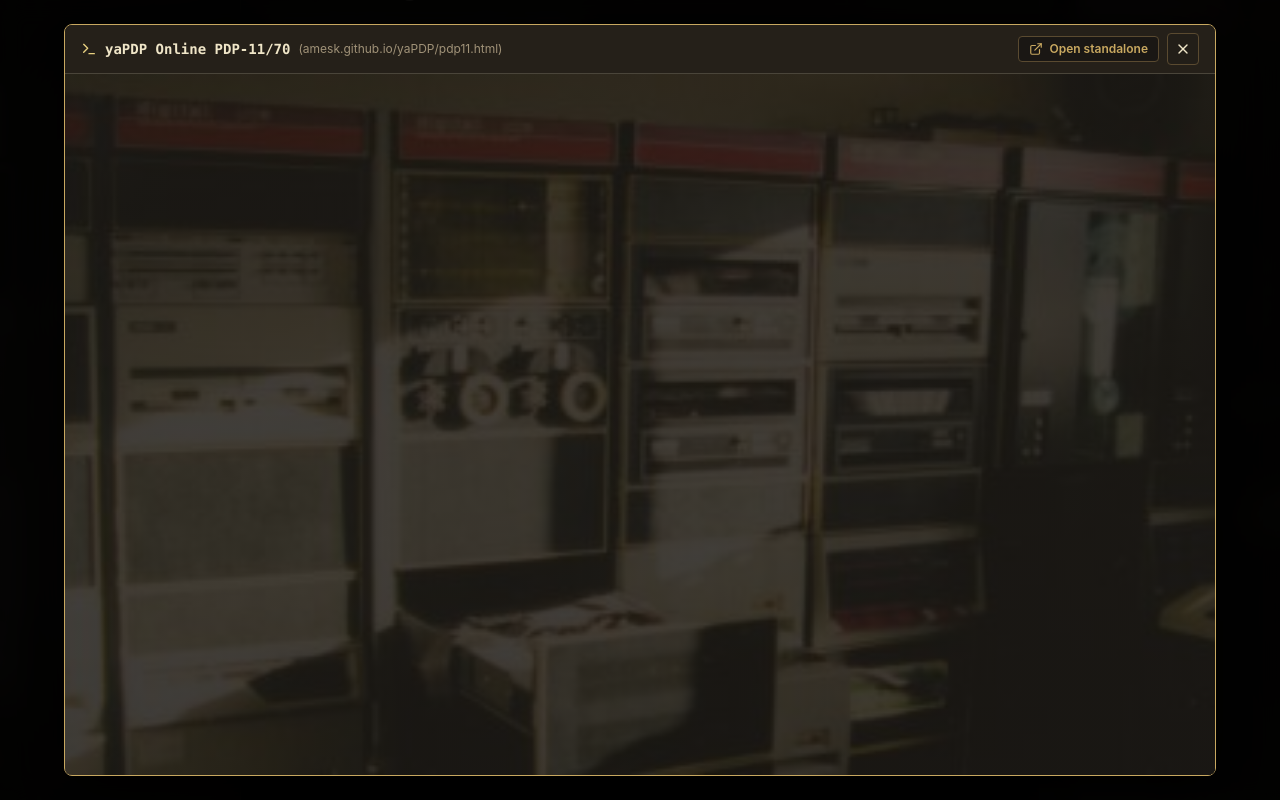
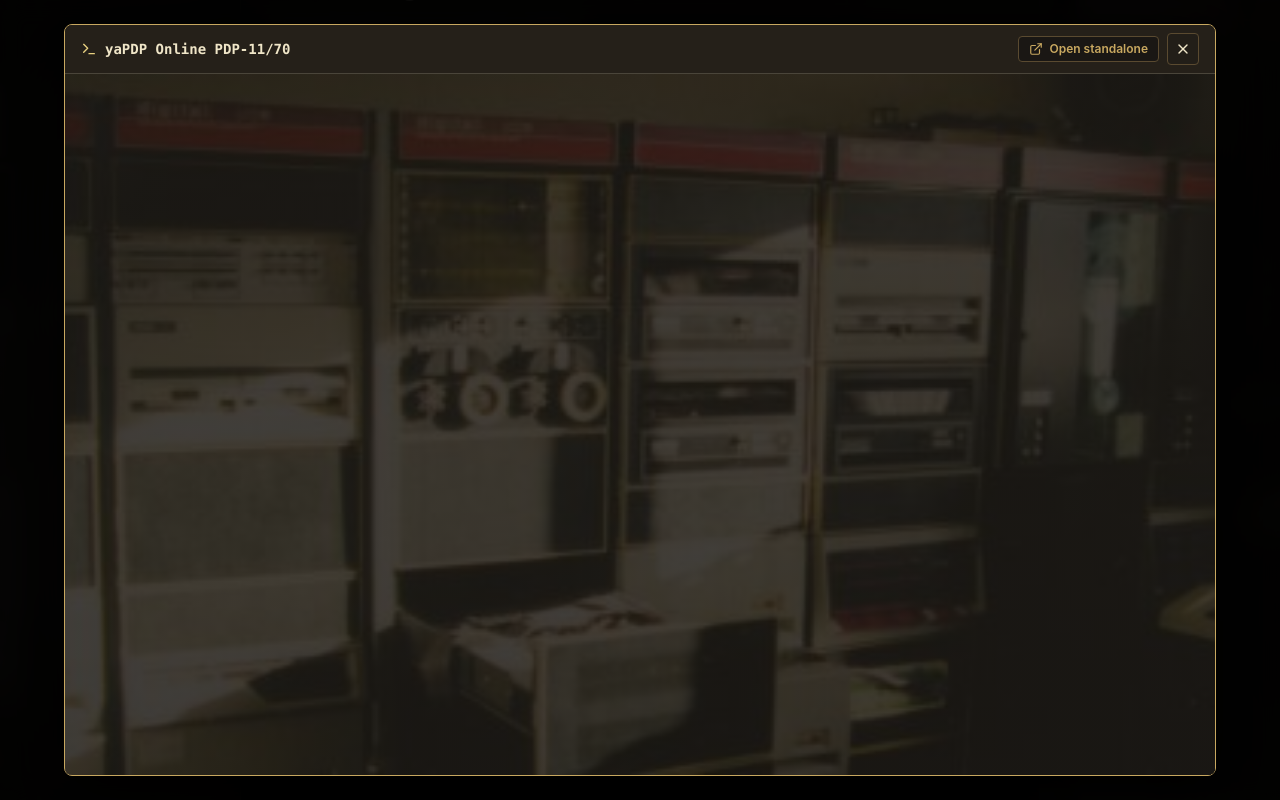
Before and after one commit to amesk/yaPDP, a React (Vite) app in the folder landing/: page / in a window 1280 px wide. Both pictures are taken after a click on the button "Online Emulator". Shown: the part 4902-5702 px from the top of the page. Built offline with nearby package versions, Linux system fonts and the light colour scheme.

Commit message:
chore: remove redundant label in LiveEmulatorModal

```diff
--- a/landing/src/components/LiveEmulatorModal.tsx
+++ b/landing/src/components/LiveEmulatorModal.tsx
@@ -63,9 +63,6 @@ export function LiveEmulatorModal({ isOpen, onClose, lang, bootKey }: LiveEmulat
             <span className="font-mono text-xs sm:text-sm font-bold text-[#f0e6c8]">
               yaPDP Online PDP‑11/70
             </span>
-            <span className="hidden sm:inline text-xs text-[#a09278]">
-              (amesk.github.io/yaPDP/pdp11.html)
-            </span>
           </div>
 
           <div className="flex items-center gap-2">
```
